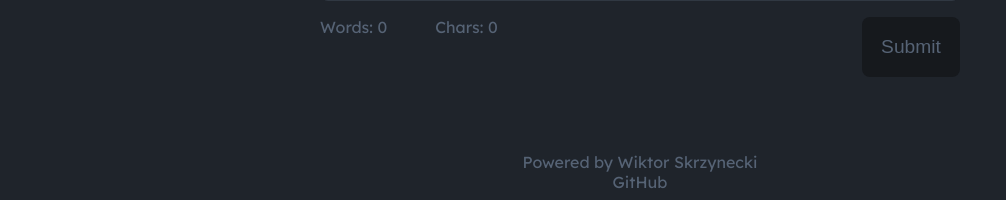
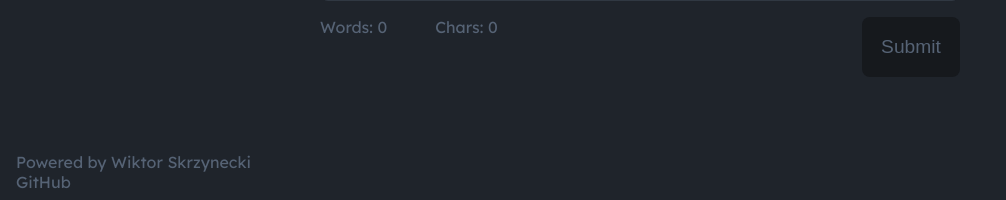
Before and after one commit to Hadevsh/Moodful, a Flask app: page / in a window 1280 px wide. Shown: the part 600-800 px from the top of the page, without its empty margins (0-1006 px from the left). Run offline with Flask 3, Linux system fonts and the light colour scheme.

Commit message:
Align footer items to the left

```diff
--- a/app/static/css/base.css
+++ b/app/static/css/base.css
@@ -93,7 +93,8 @@ footer {
     left: 0;
     bottom: 0;
     width: 100%;
-    height: 3rem;
+    height: 4rem;
     color: var(--background-text);
-    text-align: center;
+    text-align: left;
+    padding: 1rem;
 }
```
